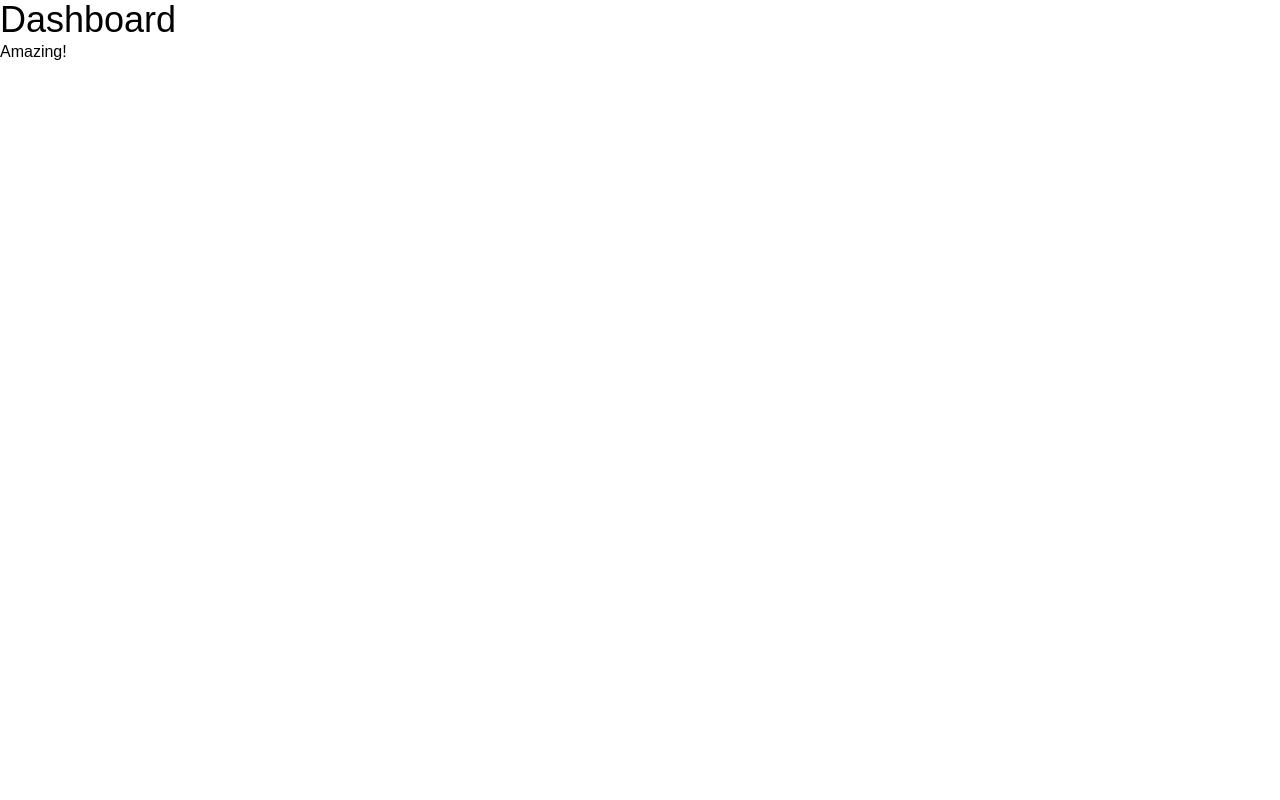
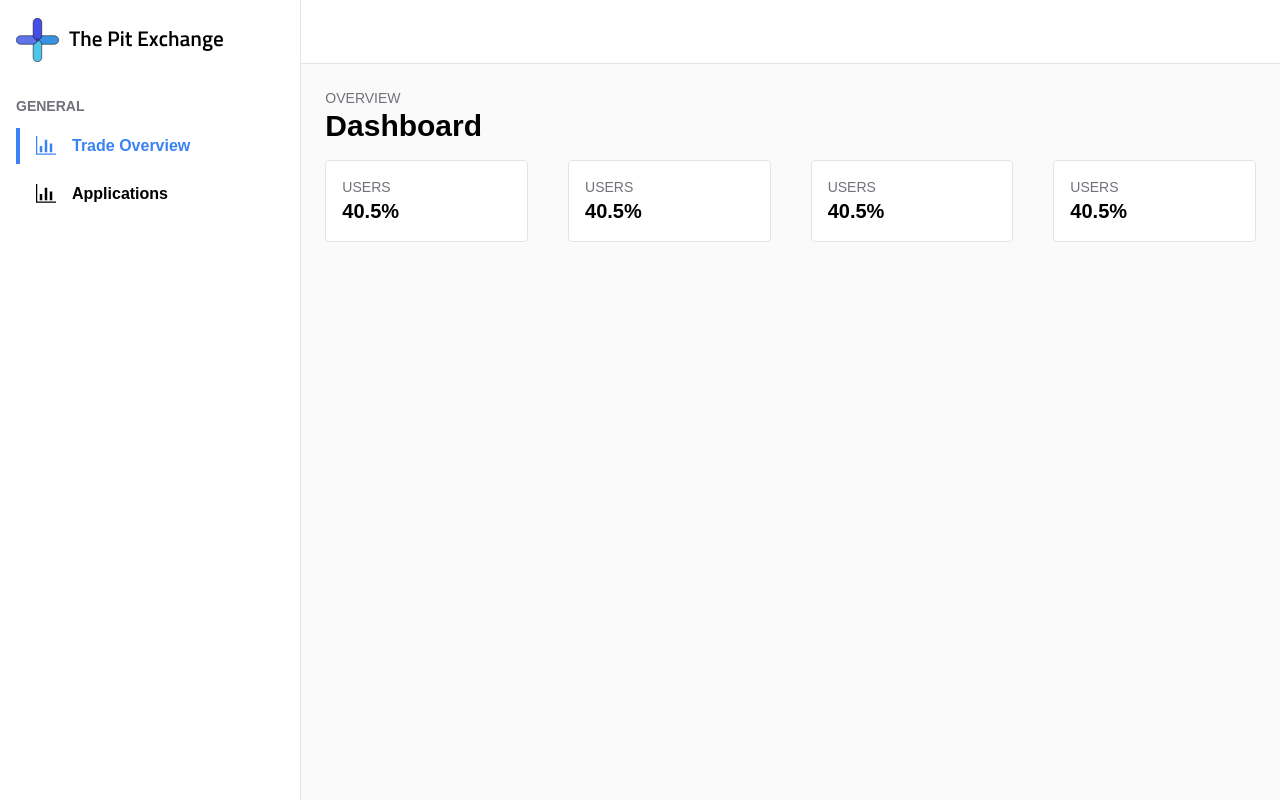
Before and after one commit to the-pit-market/website, a Next.js app: page /dashboard in a window 1280 px wide. Built offline with nearby package versions, Linux system fonts and the light colour scheme.

Commit message:
Added sidebar on dashboard

```diff
--- a/package.json
+++ b/package.json
@@ -6,6 +6,7 @@
     "start": "next start"
   },
   "dependencies": {
+    "@react-icons/all-files": "^4.1.0",
     "next": "latest",
     "react": "^17.0.2",
     "react-dom": "^17.0.2"
--- a/src/pages/dashboard.tsx
+++ b/src/pages/dashboard.tsx
@@ -1,8 +1,81 @@
+import { GoGraph } from '@react-icons/all-files/go/GoGraph';
+import Image from 'next/image';
+import Link from 'next/link';
+
+function SidebarCard({ name, href, Icon, isActive }) {
+  return (
+    <li
+      className={`w-max py-1.5 cursor-pointer flex flex-row items-center border-l-4 mb-3 ${
+        isActive ? 'border-blue-500' : 'border-transparent'
+      }`}
+    >
+      <div className="mx-4 text-xl">
+        <Icon className={isActive ? 'text-blue-500' : ''} />
+      </div>
+      <Link href={href}>
+        <a className={`font-semibold ${isActive ? 'text-blue-500' : ''}`}>
+          {name}
+        </a>
+      </Link>
+    </li>
+  );
+}
+
+function Sidebar() {
+  return (
+    <div className="p-4 w-96 h-screen bg-white border-r">
+      <div className="relative w-52 h-12">
+        <Image src="/tpe_logo.svg" objectFit="contain" layout="fill" />
+      </div>
+      <div className="mt-8">
+        <h2 className="text-sm text-gray-500 uppercase font-semibold">
+          General
+        </h2>
+
+        <ul className="flex flex-col pt-3">
+          <SidebarCard name="Trade Overview" Icon={GoGraph} href="/" isActive />
+          <SidebarCard
+            name="Applications"
+            Icon={GoGraph}
+            href="/"
+            isActive={false}
+          />
+        </ul>
+      </div>
+    </div>
+  );
+}
+
+function Card({ name, value }) {
+  return (
+    <div className="w-full border rounded bg-white p-4">
+      <h2 className="text-sm text-gray-500 uppercase">{name}</h2>
+      <h1 className="font-semibold text-xl">{value}</h1>
+    </div>
+  );
+}
+
 function Dashboard() {
   return (
     <div className="h-screen">
-      <h1 className="text-4xl">Dashboard</h1>
-      <p>Amazing!</p>
+      <main className="flex flex-row bg-gray-50">
+        <Sidebar />
+
+        <div className="flex flex-col w-full">
+          <nav className="h-16 border-b bg-white w-full">{/** Navbar */}</nav>
+          <div className="p-6">
+            <h2 className="text-sm text-gray-500 uppercase">Overview</h2>
+            <h1 className="font-semibold text-3xl">Dashboard</h1>
+
+            <div className="mt-4 flex flex-row space-x-10">
+              <Card name="Users" value={'40.5%'} />
+              <Card name="Users" value={'40.5%'} />
+              <Card name="Users" value={'40.5%'} />
+              <Card name="Users" value={'40.5%'} />
+            </div>
+          </div>
+        </div>
+      </main>
     </div>
   );
 }
--- a/src/styles/globals.css
+++ b/src/styles/globals.css
@@ -2,17 +2,19 @@
 @tailwind variants;
 @tailwind utilities;
 
-@import url('https://fonts.googleapis.com/css2?family=IBM+Plex+Sans+Arabic:wght@400;500;600;700&family=Urbanist:ital@0;1&display=swap');
+@import url('https://fonts.googleapis.com/css2?family=IBM+Plex+Sans+Arabic:wght@400;500;600;700&family=Urbanist:ital,wght@0,400;0,500;0,600;0,700;1,400&display=swap');
 
 * {
   margin: 0;
   padding: 0;
 }
 
-h1 {
+h1,
+h2 {
   font-family: 'IBM Plex Sans Arabic', sans-serif;
 }
 
-p {
+p,
+a {
   font-family: 'Urbanist', sans-serif;
 }
```
Also changed, not shown: public/tpe_logo.svg (added), 1 other file (tests, documents, lock files or other folders).
